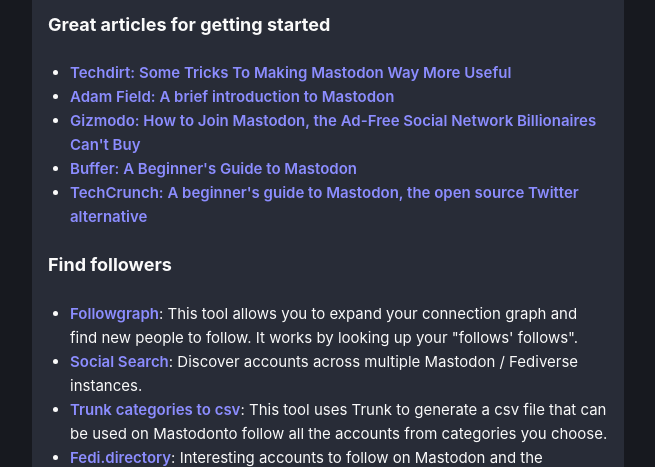
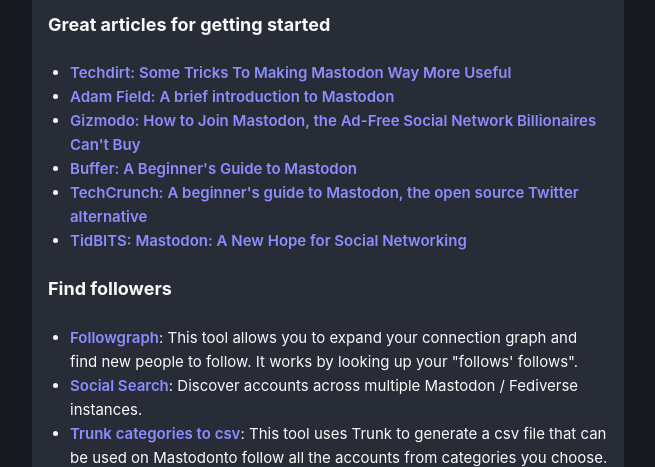
Before and after one commit to ronilaukkarinen/the-mastodon-list, a website: page index.html in a window 1280 px wide. Shown: the part 330-797 px from the top of the page, without its empty margins (312-967 px from the left). Drawn offline with nearby package versions, Linux system fonts and the light colour scheme; a script that the page names is missing.

Commit message:
Add tidbits article

```diff
--- a/index.html
+++ b/index.html
@@ -53,6 +53,7 @@
       <li><a href="https://www.gizmodo.com.au/2022/11/how-to-join-mastodon-the-ad-free-social-network-billionaires-cant-buy">Gizmodo: How to Join Mastodon, the Ad-Free Social Network Billionaires Can't Buy</a></li>
       <li><a href="https://buffer.com/resources/mastodon-social">Buffer: A Beginner's Guide to Mastodon</a></li>
       <li><a href="https://techcrunch.com/2022/11/08/what-is-mastodon">TechCrunch: A beginner's guide to Mastodon, the open source Twitter alternative</a></li>
+      <li><a href="https://tidbits.com/2023/01/27/mastodon-a-new-hope-for-social-networking">TidBITS: Mastodon: A New Hope for Social Networking</a></li>
     </ul>
 
     <h2>Find followers</h2>
```
